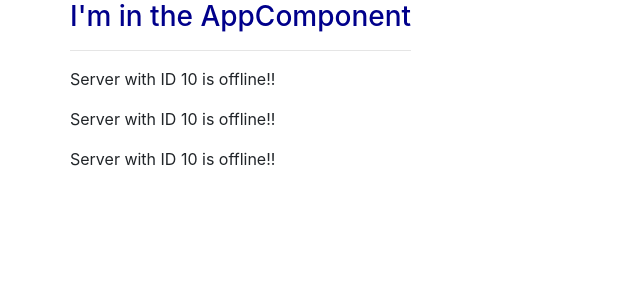
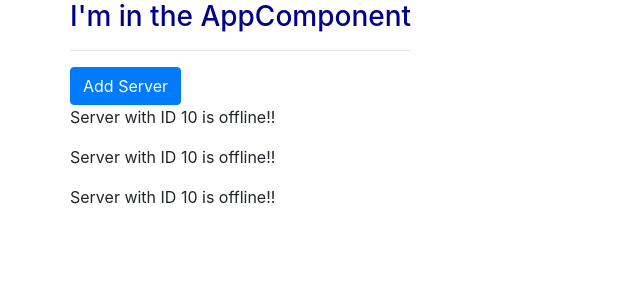
Before and after one commit to lswanderleygit/ng3-angular-the-basics, an Angular app: page / in a window 1280 px wide. Shown: the top 300 px of the page, without its empty margins (0-640 px from the left). Built offline with nearby package versions, Linux system fonts and the light colour scheme.

Commit message:
property binding

```diff
--- a/src/app/servers/servers.component.html
+++ b/src/app/servers/servers.component.html
@@ -1,3 +1,5 @@
+<button class="btn btn-primary" [disabled]="!allowNewServer">Add Server</button>
+
 <app-server></app-server>
 <app-server></app-server>
 <app-server></app-server>
--- a/src/app/servers/servers.component.ts
+++ b/src/app/servers/servers.component.ts
@@ -7,9 +7,14 @@
 })
 export class ServersComponent implements OnInit {
 
+  allowNewServer = false;
+
   constructor() { }
 
   ngOnInit(): void {
+    setTimeout(() => {
+      this.allowNewServer = true;
+    }, 2000);
   }
 
 }
```
